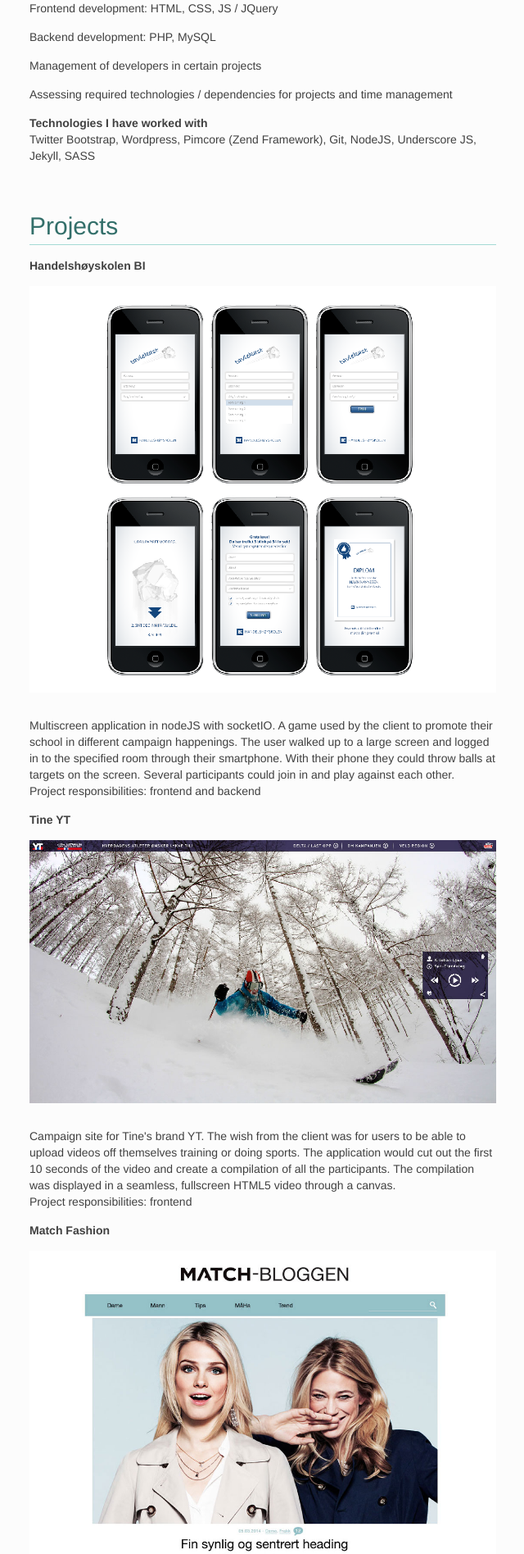
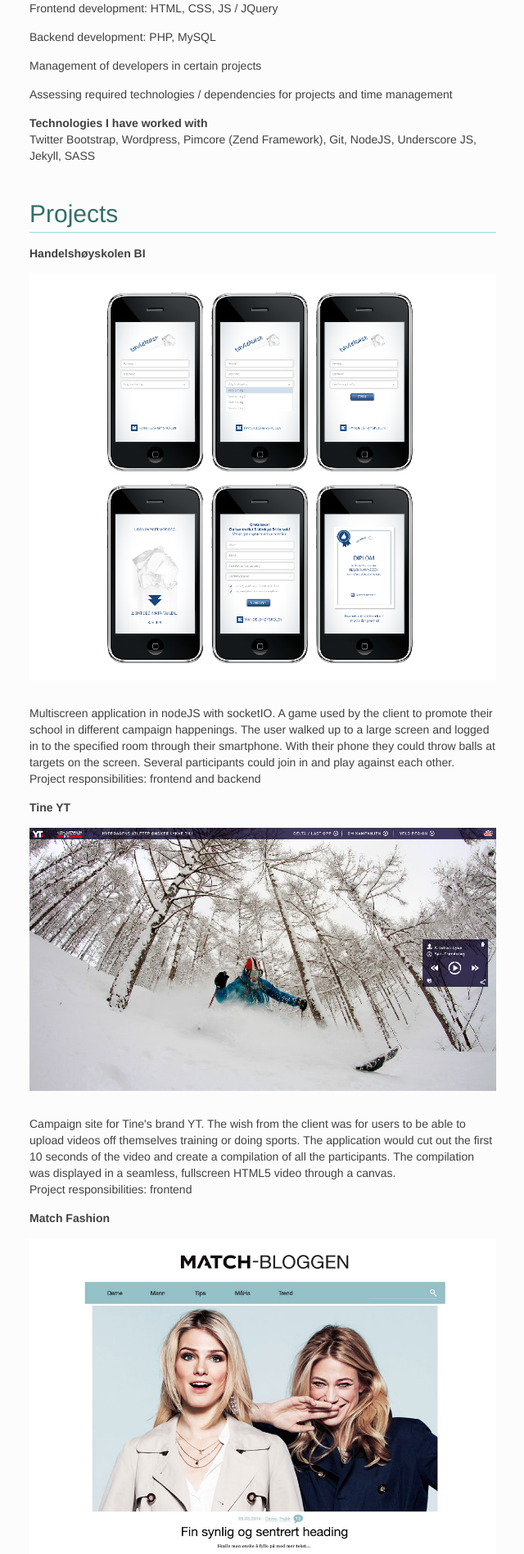
Before and after one commit to Quball/Quball.github.io, a Jekyll site: the page built from index.html, in a window 1280 px wide. Shown: the part 993-2889 px from the top of the page at 82% size, without its empty margins (319-959 px from the left). Built offline with Jekyll 4.4.1, drawn with Linux system fonts in a browser that asks for light colours; nearby versions of some CDN libraries; Markdown is read by kramdown in place of the engine named in the settings; the list of posts is cut into pages by our own code.

Commit message:
fixed section margin top

```diff
--- a/css/style.scss
+++ b/css/style.scss
@@ -246,7 +246,7 @@
 
 .projects-section {
 
-	margin-top: 40px;
+	margin-top: 25px;
 
 	h3 {
 		font-size: 30px;
```
Also changed, not shown: 1 other file.
